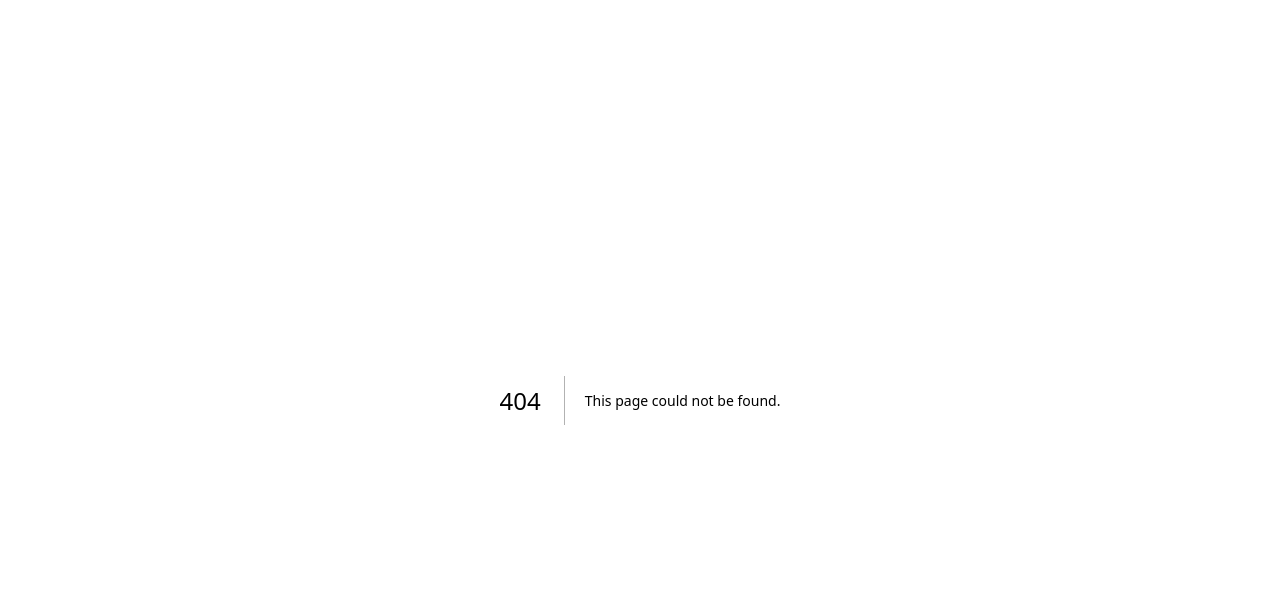
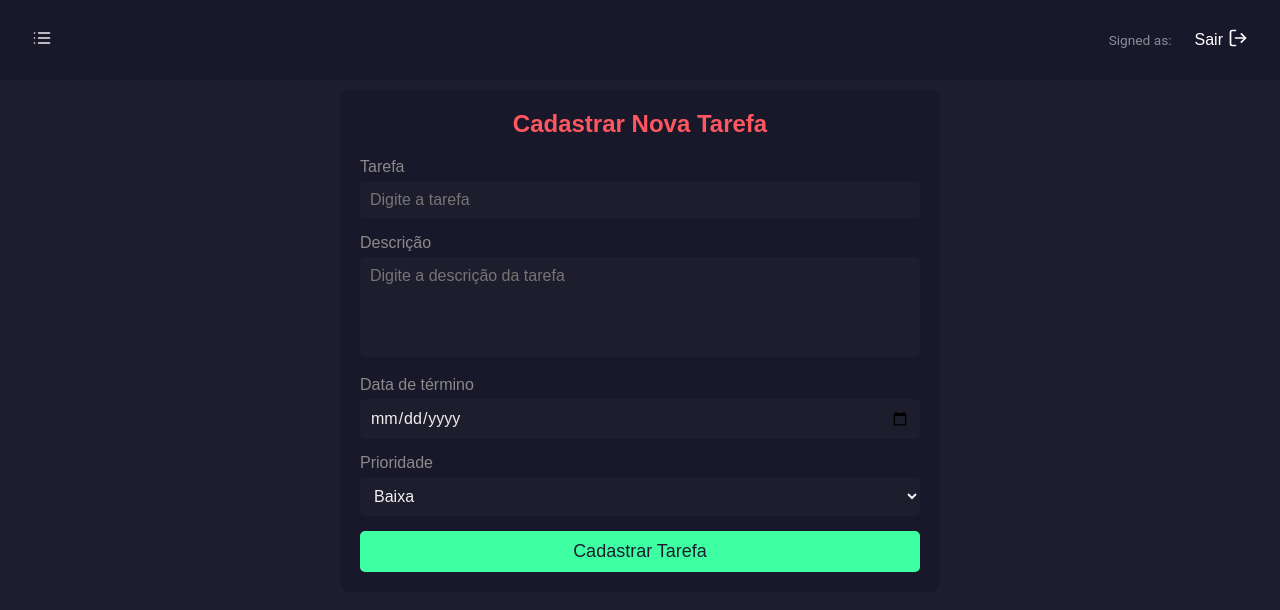
Before and after one commit to Gui-Rigaud/To-do-List---frontend, a Next.js app: page /new_task in a window 1280 px wide. Before the commit this address had no page. Shown: the top 610 px of the page. Built offline with nearby package versions, Linux system fonts and the light colour scheme; a web font is replaced by a local one.

Commit message:
Criando a tela de cadastro de tarefa

```diff
--- /dev/null
+++ b/src/pages/new_task/index.tsx
@@ -0,0 +1,96 @@
+import React, { useState } from 'react';
+
+import { Header } from '../components/UI/Header';
+
+import style from './style.module.scss'
+
+function TaskForm() {
+    const [formData, setFormData] = useState({
+        nome: '',
+        description: '',
+        done: false,
+        finish_date: '',
+        priority: 'Baixa',
+    });
+
+    const handleChange = (e: any) => {
+        const { name, value } = e.target;
+        setFormData({ ...formData, [name]: value });
+    };
+
+    const handleSubmit = (e: any) => {
+        e.preventDefault();
+        console.log('Dados do formulário:', formData);
+    };
+
+    return (
+        <>
+            <Header />
+
+            <div className={style.form_container}>
+                <h2>Cadastrar Nova Tarefa</h2>
+                <form onSubmit={handleSubmit}>
+                    <div className={style.form_group}>
+                        <label htmlFor="nome">Tarefa</label>
+                        <input
+                            type="text"
+                            id="nome"
+                            name="nome"
+                            value={formData.nome}
+                            onChange={handleChange}
+                            placeholder="Digite a tarefa"
+                            required
+                        />
+                    </div>
+
+                    <div className={style.form_group}>
+                        <label htmlFor="description">Descrição</label>
+                        <textarea
+                            id="description"
+                            name="description"
+                            value={formData.description}
+                            onChange={handleChange}
+                            placeholder="Digite a descrição da tarefa"
+                            required
+                        />
+                    </div>
+
+                    <div className={style.form_group}>
+                        <label htmlFor="finish_date">Data de término</label>
+                        <input
+                            type="date"
+                            id="finish_date"
+                            name="finish_date"
+                            value={formData.finish_date}
+                            onChange={handleChange}
+                            required
+                        />
+                    </div>
+
+                    <div className={style.form_group}>
+                        <label htmlFor="priority">Prioridade</label>
+                        <select
+                            id="priority"
+                            name="priority"
+                            value={formData.priority}
+                            onChange={handleChange}
+                            required
+                        >
+                            <option value="Baixa">Baixa</option>
+                            <option value="Média">Média</option>
+                            <option value="Alta">Alta</option>
+                        </select>
+                    </div>
+
+                    <button type="submit" className={style.submit_button}>
+                        Cadastrar Tarefa
+                    </button>
+                </form>
+
+
+            </div>
+        </>
+    );
+}
+
+export default TaskForm;
--- /dev/null
+++ b/src/pages/new_task/style.module.scss
@@ -0,0 +1,57 @@
+.form_container {
+    max-width: 600px;
+    margin: 0 auto;
+    margin-top: 10px;
+    padding: 20px;
+    background-color: var(--dark-500);
+    border-radius: 10px;
+    color: white;
+
+    h2 {
+        text-align: center;
+        margin-bottom: 20px;
+        color: var(--red-700)
+    }
+  }
+
+  .form_group {
+    margin-bottom: 15px;
+
+    label {
+        display: block;
+        margin-bottom: 5px;
+        font-size: 16px;
+        color: var(--gray-100);
+    }
+
+    input, textarea, select {
+        width: 100%;
+        padding: 10px;
+        border: none;
+        border-radius: 5px;
+        font-size: 16px;
+        background-color: var(--dark-700);
+        color: #f0f0f0;
+      }
+
+      textarea {
+        resize: none;
+        height: 100px;
+      }
+  }
+
+  .submit_button {
+    width: 100%;
+    padding: 10px;
+    background-color: var(--green-900);
+    color: var(--dark-700);
+    border: none;
+    border-radius: 5px;
+    font-size: 18px;
+    cursor: pointer;
+    transition: background-color 0.3s ease;
+  }
+
+  .submit_button:hover {
+    background-color: var(--green-700);
+  }
```
